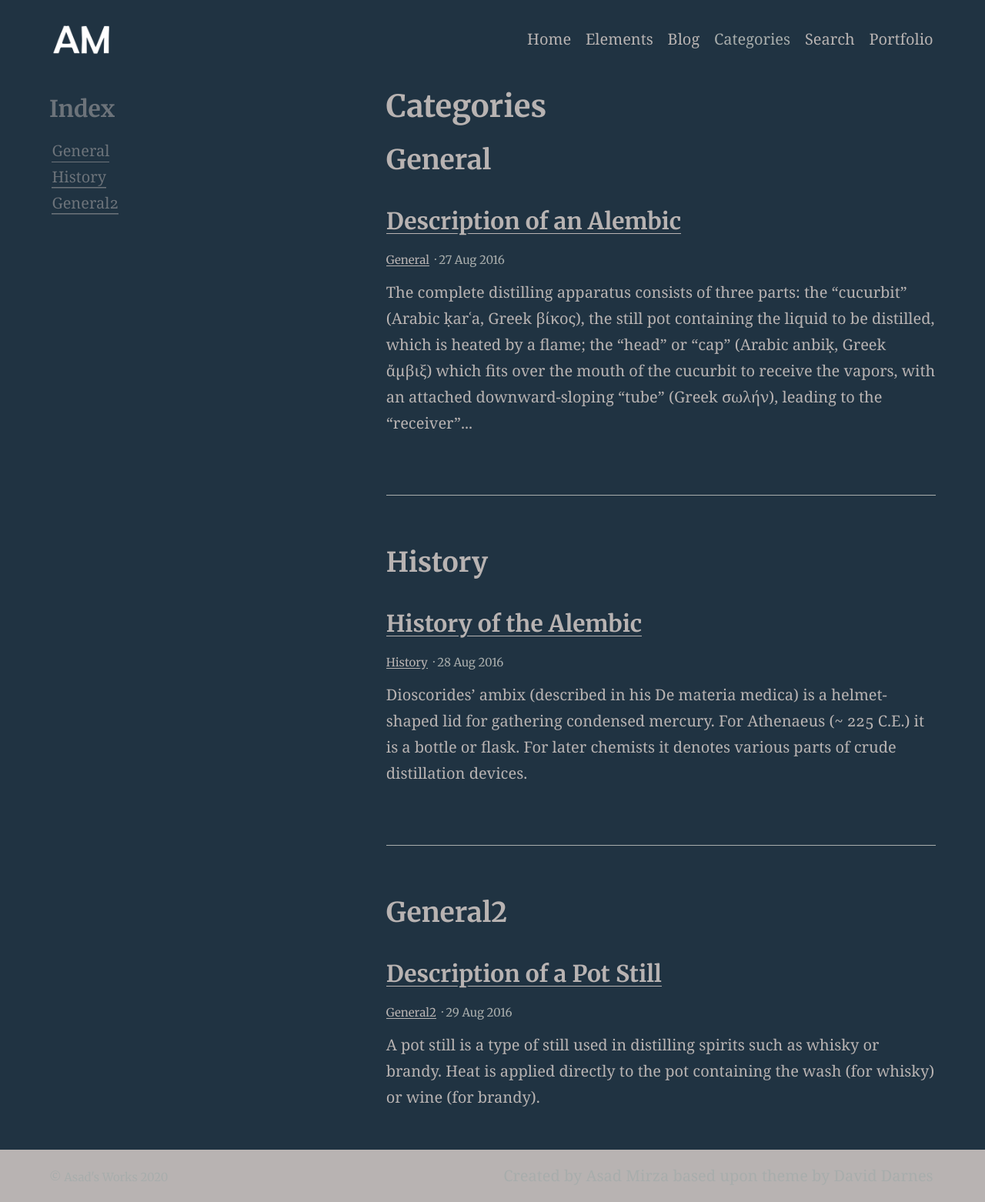
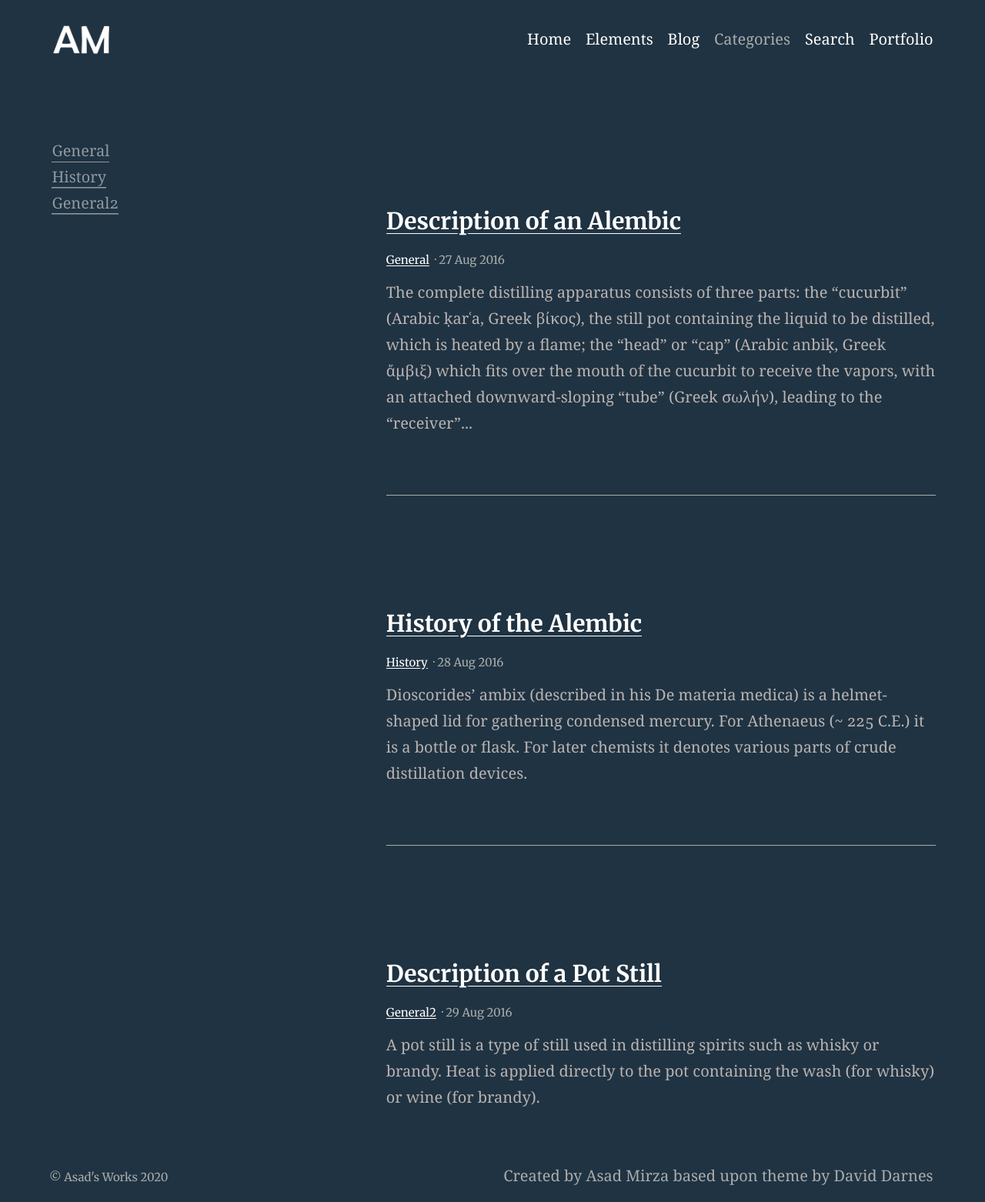
Before and after one commit to DThornz/Website, a Jekyll site: the page built from categories.md, in a window 1280 px wide. Shown: the whole page at 77% size. Built offline with Jekyll 4.4.1, drawn with Linux system fonts in a browser that asks for light colours.

Commit message:
More color changes

```diff
--- a/_sass/_settings.scss
+++ b/_sass/_settings.scss
@@ -5,9 +5,9 @@ $featureBackgroundColour: #203342  !default;
 $accentColour: #05bf85 !default;
 
 // Text colours
-$headingColour: #b8b3b2 !default;
+$headingColour: #203342 !default;
 $bodyColour:#b8b3b2 !default;
-$linkColour: #b8b3b2 !default;
+$linkColour: white !default;
 $hoverColour: red!default;
 $focusColour: #fa407a !default;
 $captionColour: #a8adac !default;
--- a/_sass/alembic.scss
+++ b/_sass/alembic.scss
@@ -1,6 +1,14 @@
 @charset "utf-8";
 
 // Import frameworks & theme styles
+@font-face {
+  font-family: 'Pacifico';
+  font-style: normal;
+  font-weight: 400;
+  src: local('Pacifico Regular'), local('Pacifico-Regular'), url(https://fonts.gstatic.com/s/pacifico/v12/FwZY7-Qmy14u9lezJ-6H6MmBp0u-.woff2) format('woff2');
+  font-display: swap;
+}
+
 @import
   "normalize",
   "settings",
```
